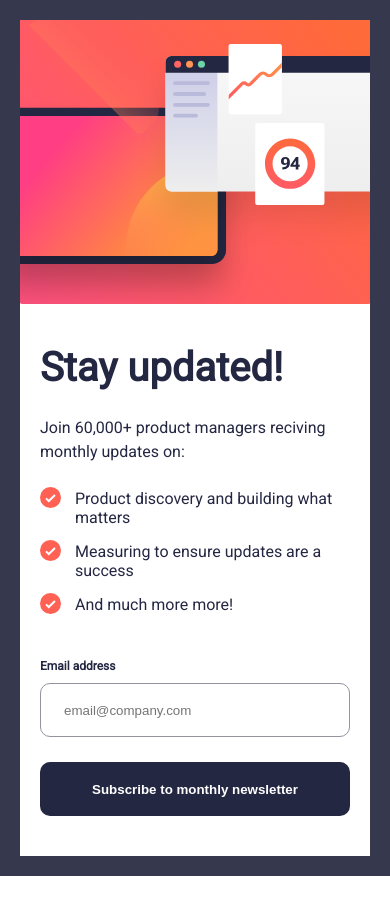
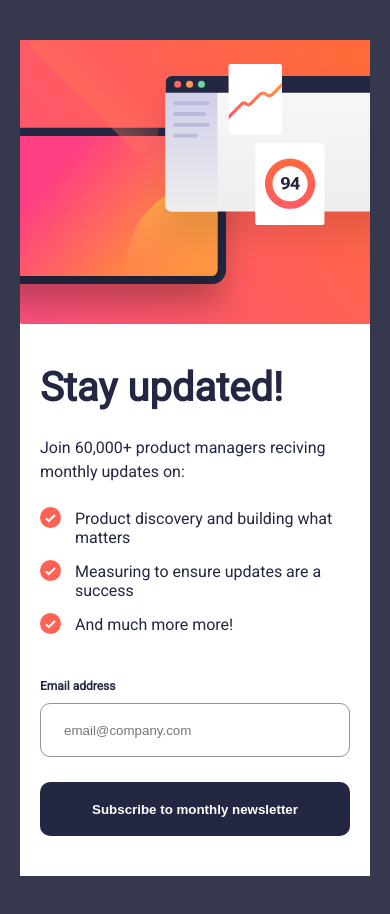
Before and after one commit to pawel-cupial/newsletter-form, a Next.js app: page / in a window 390 px wide. Before the commit the page ends 876 px from the top, so only its background shows below. Built offline with nearby package versions, Linux system fonts and the light colour scheme.

Commit message:
Style update

```diff
--- a/app/globals.css
+++ b/app/globals.css
@@ -11,3 +11,5 @@
     padding: 0;
     margin: 0
 }
+
+body {background-color: var(--charcoal-grey); display: flex; justify-content: center; align-items: center; font-size: 16px; height: 100%; min-height: 100vh; padding: 40px 20px}
--- a/components/form.jsx
+++ b/components/form.jsx
@@ -41,8 +41,7 @@ const Form = () => {
     }
 
     return (
-        <div className={styles.form}>
-            <form method="post" onSubmit={submitHandler}>
+        <form method="post" onSubmit={submitHandler} className={styles.form}>
             <Image
                 className={styles.mobileImage}
                 src="/illustration-sign-up-mobile.svg"
@@ -78,7 +77,6 @@ const Form = () => {
                 />
             </div>
         </form>
-        </div>
     )
 }
 
--- a/components/form.module.css
+++ b/components/form.module.css
@@ -1,5 +1,4 @@
-.form {background-color: var(--charcoal-grey); display: flex; justify-content: center; align-items: center; font-size: 16px; height: 100%; min-height: 100vh; padding: 40px 20px}
-.form form {
+.form {
     display: flex; justify-content: space-between; max-width: 928px; width: 100%; height: 640px; background-color: #fff; border-radius: 35px; padding: 20px
 }
 .form .text {display: flex; flex-direction: column; justify-content: center; color: var(--dark-slate-grey); padding: 0 80px 0 40px}
@@ -39,7 +38,7 @@
 
 @media screen and (max-width: 639px) {
     .form {padding: 20px}
-    .form form {flex-direction: column; justify-content: flex-start; max-width: 375px; height: auto; border-radius: 0; padding: 0 0 40px 0}
+    .form {flex-direction: column; justify-content: flex-start; max-width: 375px; height: auto; border-radius: 0; padding: 0 0 40px 0}
     .form .imageBox {display: none}
     .form .mobileImage {display: block; width: 100%; margin-bottom: 40px; object-fit: cover}
 }
```
Lines whose indentation alone changed are shown as unchanged.
